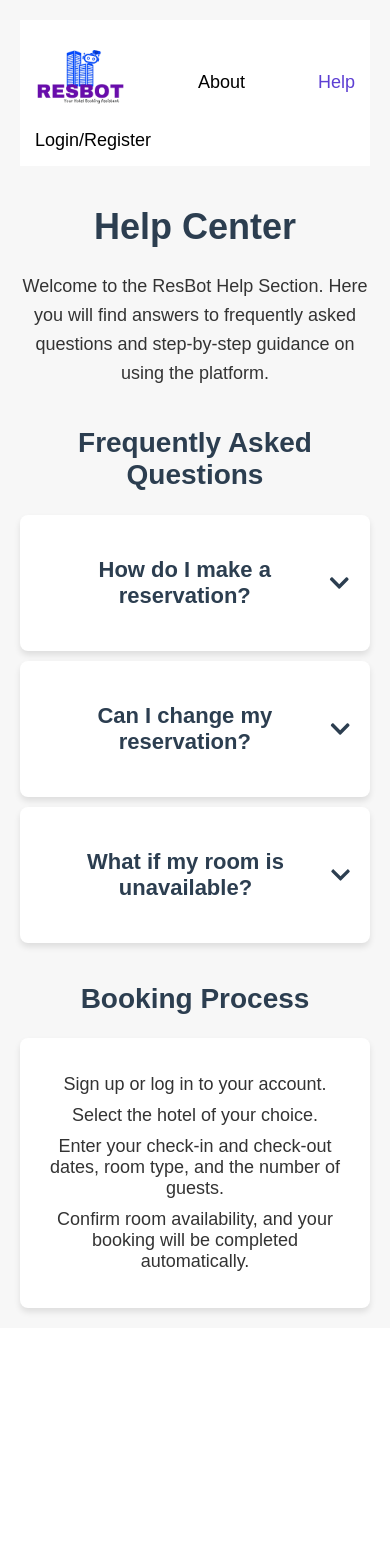
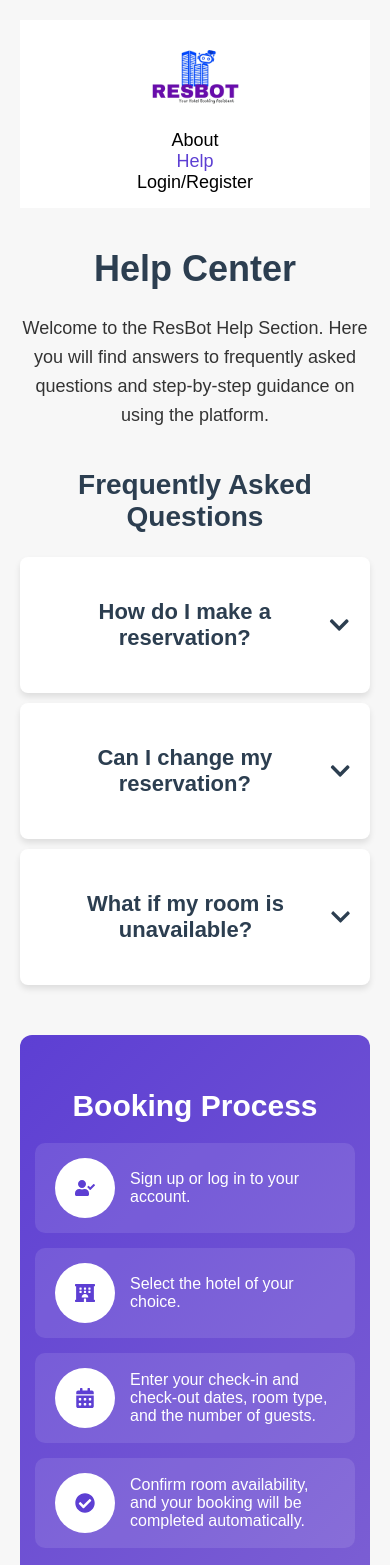
Before and after one commit to lance449/chatbot-frontend, a React (Create React App) app: page /help in a window 390 px wide. Shown: the top 1565 px of the page. Before the commit the page ends 1328 px from the top, so only its background shows below. Built offline with nearby package versions, Linux system fonts and the light colour scheme.

Commit message:
final adjustment in help page

```diff
--- a/src/components/HelpPage.js
+++ b/src/components/HelpPage.js
@@ -2,7 +2,7 @@ import React, { useState } from 'react';
 import { Link } from 'react-router-dom';
 import "../styling/HelpPage.css";
 import logo from '../assets/logo.png';
-import { FaChevronDown, FaChevronUp } from 'react-icons/fa';
+import { FaChevronDown, FaChevronUp, FaUserCheck, FaHotel, FaCalendarAlt, FaCheckCircle } from 'react-icons/fa';
 
 const HelpPage = () => {
   const [openFaq, setOpenFaq] = useState(null);
@@ -11,13 +11,26 @@ const HelpPage = () => {
     setOpenFaq(openFaq === index ? null : index);
   };
 
+  const faqData = [
+    { question: "How do I make a reservation?", answer: "Simply log in, choose a hotel, and interact with ResBot to select your check-in/check-out dates, room type, and the number of guests. ResBot will instantly confirm availability and finalize your booking." },
+    { question: "Can I change my reservation?", answer: "To modify your reservation, please contact customer support directly for assistance." },
+    { question: "What if my room is unavailable?", answer: "If your selected room is not available, ResBot will recommend alternative options based on your preferences." }
+  ];
+
+  const bookingSteps = [
+    { icon: <FaUserCheck />, text: "Sign up or log in to your account." },
+    { icon: <FaHotel />, text: "Select the hotel of your choice." },
+    { icon: <FaCalendarAlt />, text: "Enter your check-in and check-out dates, room type, and the number of guests." },
+    { icon: <FaCheckCircle />, text: "Confirm room availability, and your booking will be completed automatically." }
+  ];
+
   return (
     <div className="help-page">
       <nav>
         <ul>
           <li className="logo">
             <Link to="/">
-              <img src={logo} alt="RESBOT Logo" className="logo-image" />
+              <img src={logo} alt="RESBOT Logo" className="logo-image" loading="lazy" />
             </Link>
           </li>
           <li><Link to="/about">About</Link></li>
@@ -33,35 +46,31 @@ const HelpPage = () => {
 
       <div className="faq">
         <h2>Frequently Asked Questions</h2>
-        <div className="faq-item" onClick={() => toggleFaq(0)}>
-          <h3>How do I make a reservation? {openFaq === 0 ? <FaChevronUp /> : <FaChevronDown />}</h3>
-          {openFaq === 0 && (
-            <p>Simply log in, choose a hotel, and interact with ResBot to select your check-in/check-out dates, room type, and the number of guests. ResBot will instantly confirm availability and finalize your booking.</p>
-          )}
-        </div>
-        <div className="faq-item" onClick={() => toggleFaq(1)}>
-          <h3>Can I change my reservation? {openFaq === 1 ? <FaChevronUp /> : <FaChevronDown />}</h3>
-          {openFaq === 1 && (
-            <p>To modify your reservation, please contact customer support directly for assistance.</p>
-          )}
-        </div>
-        <div className="faq-item" onClick={() => toggleFaq(2)}>
-          <h3>What if my room is unavailable? {openFaq === 2 ? <FaChevronUp /> : <FaChevronDown />}</h3>
-          {openFaq === 2 && (
-            <p>If your selected room is not available, ResBot will recommend alternative options based on your preferences.</p>
-          )}
-        </div>
+        {faqData.map((item, index) => (
+          <div
+            key={index}
+            className={`faq-item ${openFaq === index ? "open" : ""}`}
+            onClick={() => toggleFaq(index)}
+            role="button"
+            aria-expanded={openFaq === index}
+            tabIndex={0}
+            onKeyPress={(e) => { if (e.key === 'Enter') toggleFaq(index); }}
+          >
+            <h3>{item.question} {openFaq === index ? <FaChevronUp /> : <FaChevronDown />}</h3>
+            {openFaq === index && <p>{item.answer}</p>}
+          </div>
+        ))}
       </div>
 
       <div className="booking-process">
         <h2>Booking Process</h2>
-        <div className="booking-card">
-          <ul>
-            <li>Sign up or log in to your account.</li>
-            <li>Select the hotel of your choice.</li>
-            <li>Enter your check-in and check-out dates, room type, and the number of guests.</li>
-            <li>Confirm room availability, and your booking will be completed automatically.</li>
-          </ul>
+        <div className="booking-steps">
+          {bookingSteps.map((step, index) => (
+            <div key={index} className="booking-step">
+              <div className="step-icon">{step.icon}</div>
+              <div className="step-text">{step.text}</div>
+            </div>
+          ))}
         </div>
       </div>
 
--- a/src/styling/HelpPage.css
+++ b/src/styling/HelpPage.css
@@ -41,6 +41,23 @@ nav a:hover, .active-link {
 nav .logo img {
   height: 90px;
   width: auto;
+  loading: lazy;
+}
+
+/* Responsive Navigation */
+@media (max-width: 768px) {
+  nav ul {
+    flex-direction: column;
+    align-items: center;
+  }
+
+  nav li {
+    margin: 10px 0;
+  }
+
+  nav .logo img {
+    height: 70px;
+  }
 }
 
 .help-content {
@@ -80,9 +97,22 @@ nav .logo img {
   transition: all 0.3s ease-in-out;
 }
 
+/* Improved Hover Effect */
 .faq-item:hover {
-  box-shadow: 0 8px 12px rgba(0, 0, 0, 0.2);
-  transform: translateY(-5px);
+  box-shadow: 0 6px 10px rgba(0, 0, 0, 0.15);
+}
+
+/* Smooth FAQ Expansion */
+.faq-item p {
+  opacity: 0;
+  max-height: 0;
+  overflow: hidden;
+  transition: opacity 0.3s ease-in-out, max-height 0.3s ease-in-out;
+}
+
+.faq-item.open p {
+  opacity: 1;
+  max-height: 200px;
 }
 
 .faq-item h3 {
@@ -99,32 +129,76 @@ nav .logo img {
   margin-top: 10px;
 }
 
+/* Booking Process Section */
 .booking-process {
-  margin-top: 40px;
+  margin-top: 50px;
+  text-align: center;
+  padding: 40px 20px;
+  background: linear-gradient(135deg, #5D3FD3, #7B5ED3);
+  border-radius: 12px;
+  color: white;
 }
 
 .booking-process h2 {
-  font-size: 28px;
-  color: #2c3e50;
-  text-align: center;
+  font-size: 30px;
+  margin-bottom: 20px;
+  font-weight: bold;
 }
 
-.booking-card {
-  background-color: #fff;
-  padding: 20px;
-  border-radius: 8px;
-  box-shadow: 0 4px 6px rgba(0, 0, 0, 0.1);
+.booking-steps {
+  display: flex;
+  flex-direction: column;
+  gap: 20px;
   max-width: 800px;
   margin: 0 auto;
 }
 
-.booking-process ul {
-  list-style-type: none;
-  padding: 0;
+.booking-step {
+  background: rgba(255, 255, 255, 0.1);
+  padding: 15px 20px;
+  border-radius: 10px;
+  display: flex;
+  align-items: center;
+  gap: 15px;
+  transition: all 0.3s ease-in-out;
 }
 
-.booking-process li {
+.booking-step:hover {
+  background: rgba(255, 255, 255, 0.2);
+  transform: translateY(-2px);
+}
+
+.step-icon {
+  background: white;
+  color: #5D3FD3;
+  font-size: 20px;
+  padding: 10px;
+  border-radius: 50%;
+  display: flex;
+  justify-content: center;
+  align-items: center;
+  min-width: 40px;
+  min-height: 40px;
+  font-weight: bold;
+}
+
+.step-text {
+  flex: 1;
+  text-align: left;
   font-size: 18px;
-  color: #333;
-  margin: 10px 0;
 }
+
+/* Responsive */
+@media (max-width: 768px) {
+  .booking-process {
+    padding: 30px 15px;
+  }
+
+  .booking-steps {
+    gap: 15px;
+  }
+
+  .step-text {
+    font-size: 16px;
+  }
+}
```
